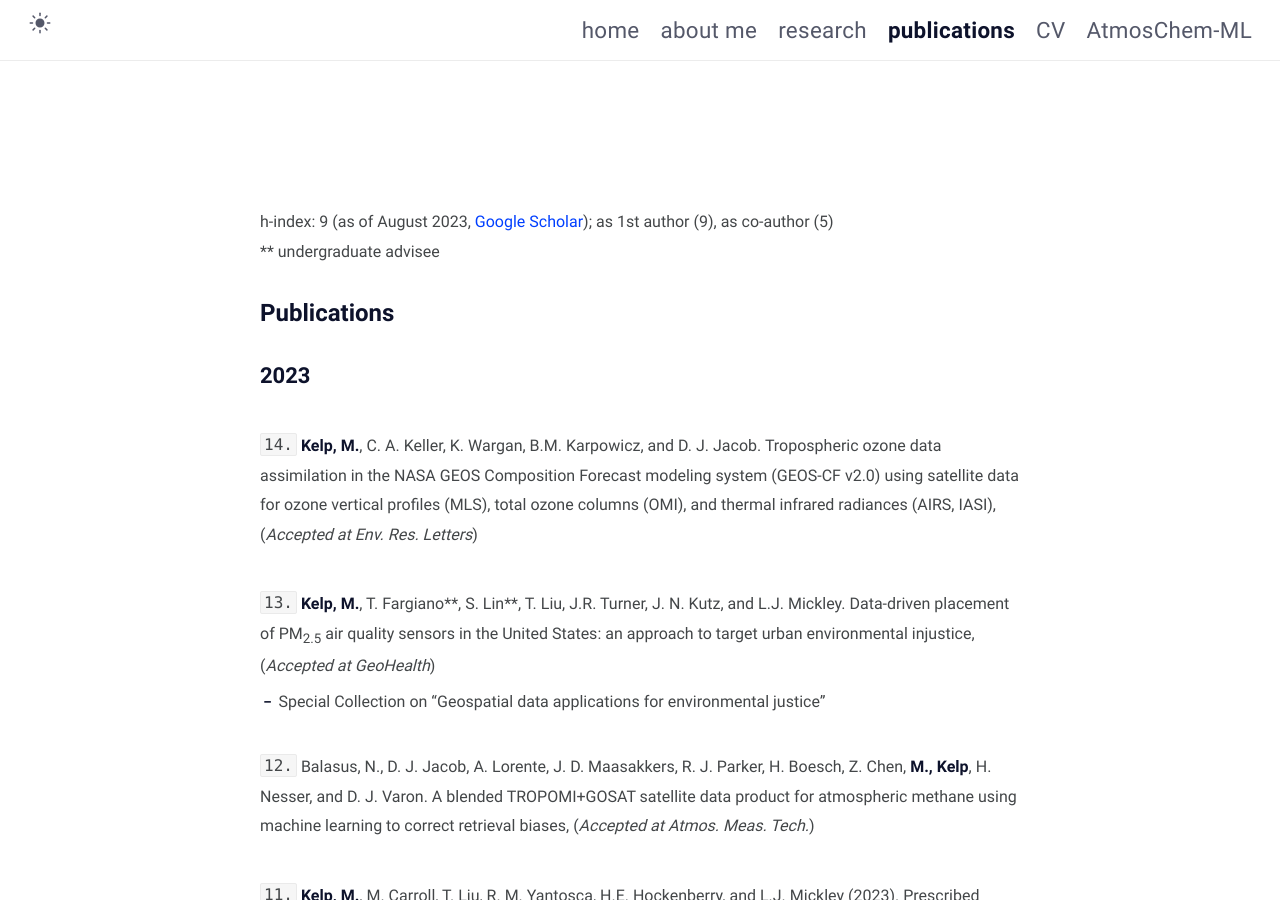
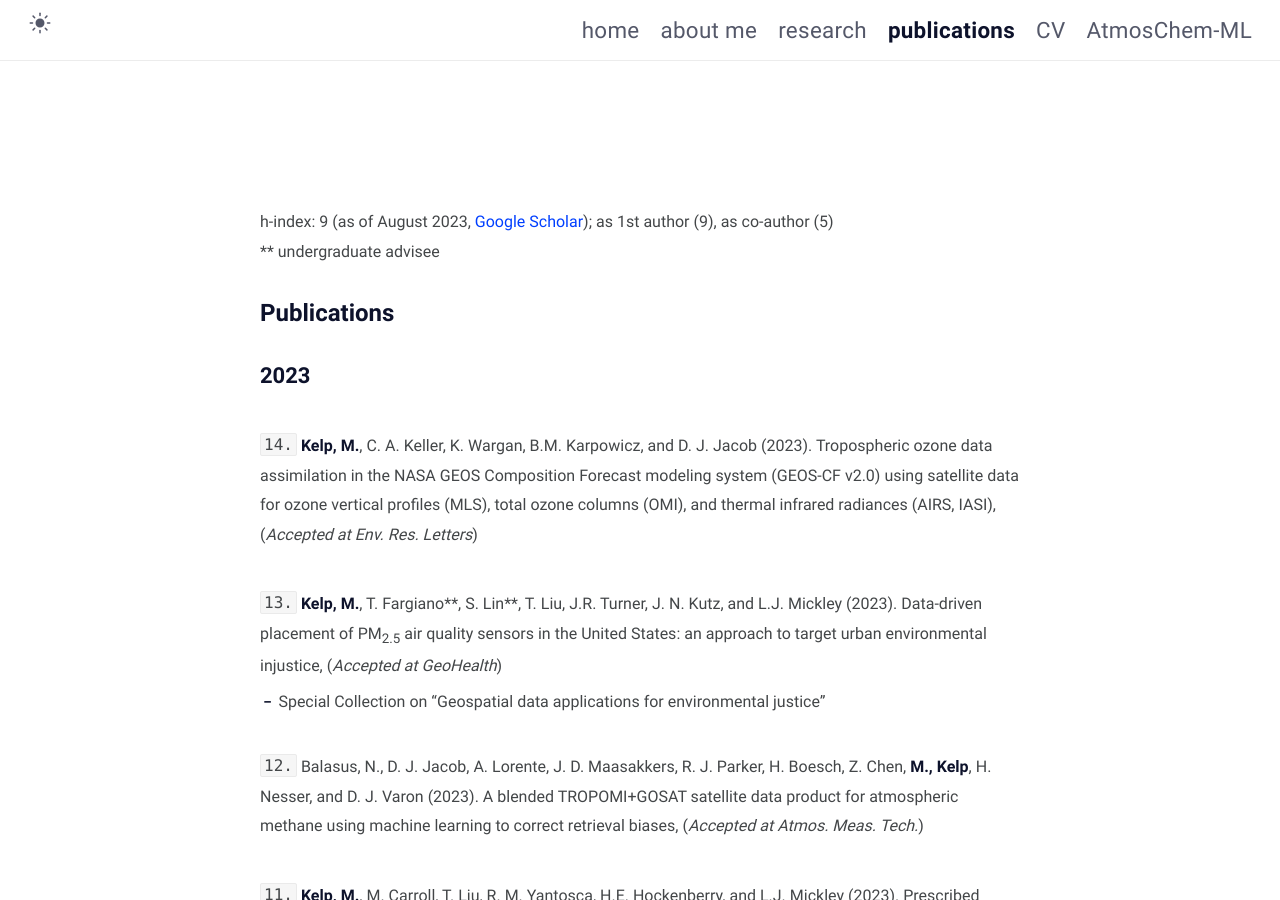
Before and after one commit to mkelp/mkelp.github.io, a Jekyll site: the page built from publications.md, in a window 1280 px wide and 900 px high. Built offline with Jekyll 4.4.1, drawn with Linux system fonts in a browser that asks for light colours.

Commit message:
August15b

```diff
--- a/publications.md
+++ b/publications.md
@@ -18,15 +18,15 @@ h-index: 9 (as of August 2023, [Google Scholar](https://scholar.google.com/citat
 ## **2023**
 
 <br />
-`14.` **Kelp, M.**, C. A. Keller, K. Wargan, B.M. Karpowicz, and D. J. Jacob.  Tropospheric ozone data assimilation in the NASA GEOS Composition Forecast modeling system (GEOS-CF v2.0) using satellite data for ozone vertical profiles (MLS), total ozone columns (OMI), and thermal infrared radiances (AIRS, IASI), (*Accepted at Env. Res. Letters*)
+`14.` **Kelp, M.**, C. A. Keller, K. Wargan, B.M. Karpowicz, and D. J. Jacob (2023).  Tropospheric ozone data assimilation in the NASA GEOS Composition Forecast modeling system (GEOS-CF v2.0) using satellite data for ozone vertical profiles (MLS), total ozone columns (OMI), and thermal infrared radiances (AIRS, IASI), (*Accepted at Env. Res. Letters*)
 
 <br />
-`13.` **Kelp, M.**, T. Fargiano\*\*, S. Lin\*\*, T. Liu, J.R. Turner, J. N. Kutz, and L.J. Mickley. Data-driven placement of PM<sub>2.5</sub>
+`13.` **Kelp, M.**, T. Fargiano\*\*, S. Lin\*\*, T. Liu, J.R. Turner, J. N. Kutz, and L.J. Mickley (2023). Data-driven placement of PM<sub>2.5</sub>
 air quality sensors in the United States: an approach to target urban environmental injustice, (*Accepted at GeoHealth*)
 * Special Collection on "Geospatial data applications for environmental justice"
 
 <br />
-`12.` Balasus, N., D. J. Jacob, A. Lorente, J. D. Maasakkers, R. J. Parker, H. Boesch, Z. Chen,  **M., Kelp**, H. Nesser, and D. J. Varon. A blended TROPOMI+GOSAT satellite data product for atmospheric methane using machine learning to correct retrieval biases, (*Accepted at Atmos. Meas. Tech.*)
+`12.` Balasus, N., D. J. Jacob, A. Lorente, J. D. Maasakkers, R. J. Parker, H. Boesch, Z. Chen,  **M., Kelp**, H. Nesser, and D. J. Varon (2023). A blended TROPOMI+GOSAT satellite data product for atmospheric methane using machine learning to correct retrieval biases, (*Accepted at Atmos. Meas. Tech.*)
 
 <br />
 `11.` **Kelp, M.**, M. Carroll, T. Liu, R. M. Yantosca, H.E. Hockenberry, and L.J. Mickley (2023). Prescribed burns as a tool to mitigate future wildfire smoke exposures: Lessons for states and environmental justice communities. *Earth's Future*, 11, e2022EF003468, DOI: [10.1029/2022EF003468](https://agupubs.onlinelibrary.wiley.com/doi/10.1029/2022EF003468){:target="_blank"} <br />
```
